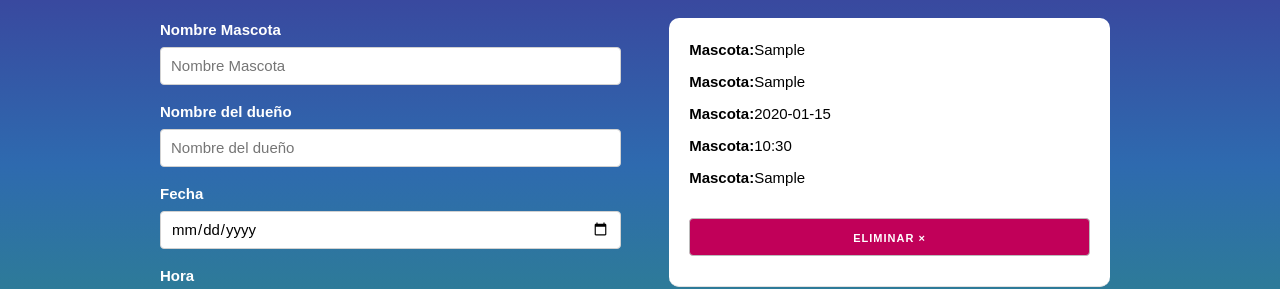
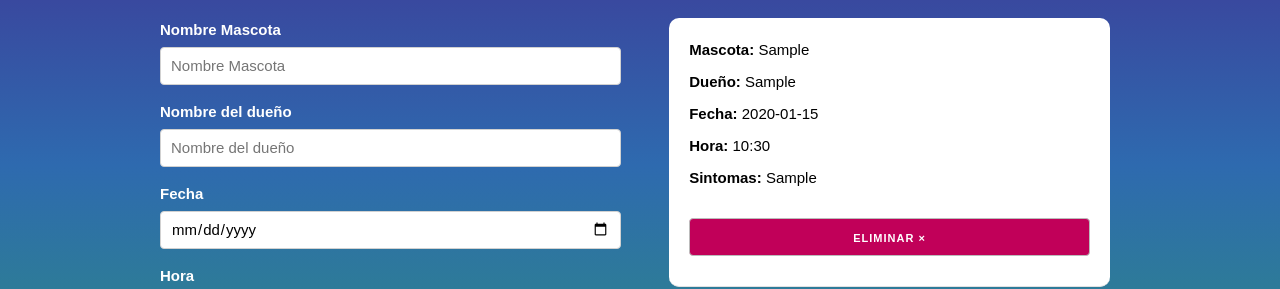
Before and after one commit to gsvidal/administrador-de-citas, a React (Create React App) app: page / in a window 1280 px wide. Both pictures are taken after typing "Sample", "Sample", "2020-01-15", "10:30", "Sample" into the empty fields and a click on the button "AGREGAR CITA". Shown: the part 255-544 px from the top of the page. Built offline with nearby package versions, Linux system fonts and the light colour scheme.

Commit message:
Fix typo in Cita and deploy

```diff
--- a/src/components/Cita.js
+++ b/src/components/Cita.js
@@ -3,11 +3,11 @@ import PropTypes from 'prop-types';
 
 const Cita = ({cita, eliminarCita}) => (
   <div className="cita">
-    <p>Mascota:<span>{cita.mascota}</span></p>
-    <p>Mascota:<span>{cita.owner}</span></p>
-    <p>Mascota:<span>{cita.fecha}</span></p>
-    <p>Mascota:<span>{cita.hora}</span></p>
-    <p>Mascota:<span>{cita.sintomas}</span></p>
+    <p>Mascota: <span>{cita.mascota}</span></p>
+    <p>Dueño: <span>{cita.owner}</span></p>
+    <p>Fecha: <span>{cita.fecha}</span></p>
+    <p>Hora: <span>{cita.hora}</span></p>
+    <p>Sintomas: <span>{cita.sintomas}</span></p>
 
     <button
       className="button eliminar u-full-width"
```
